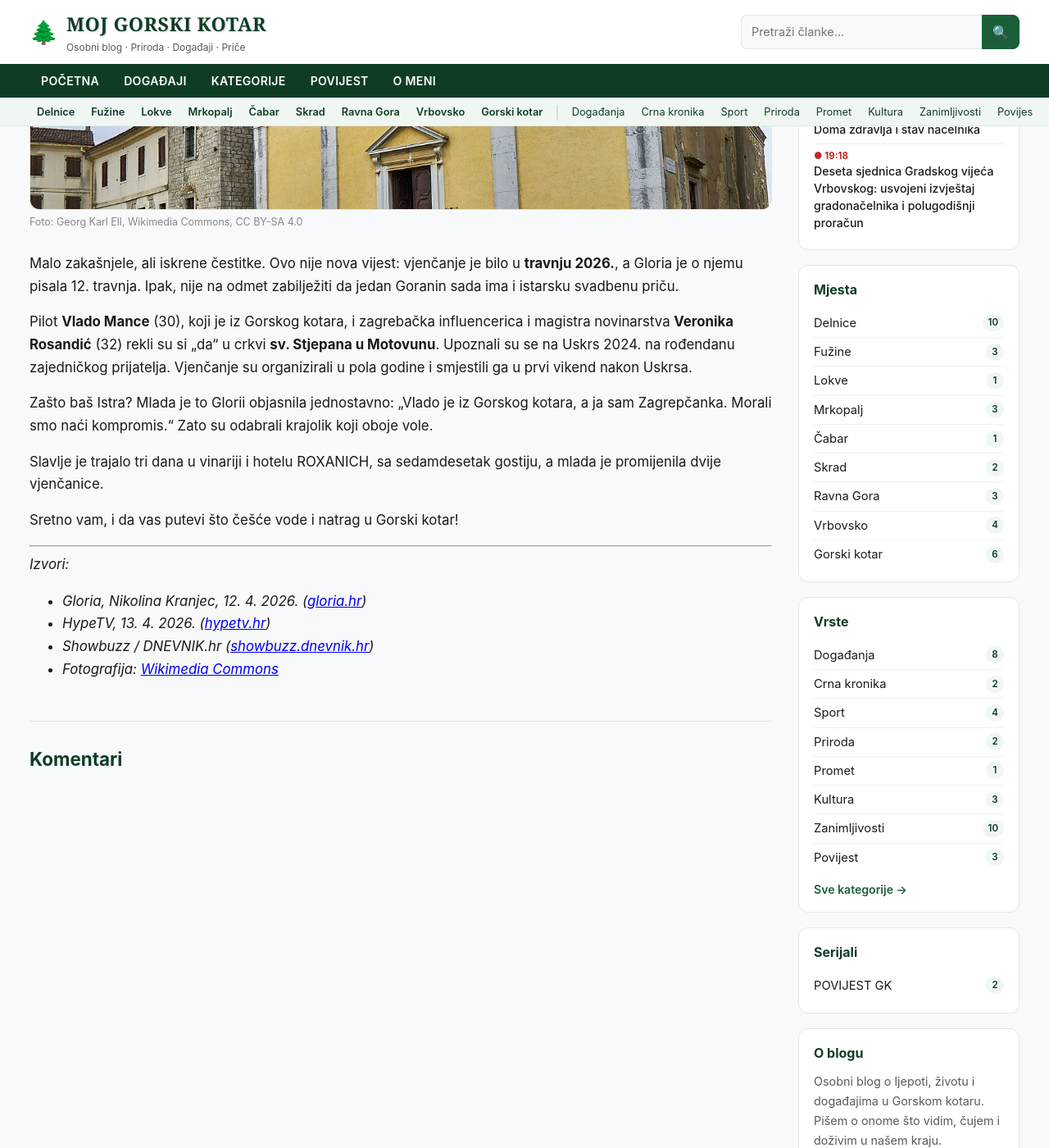
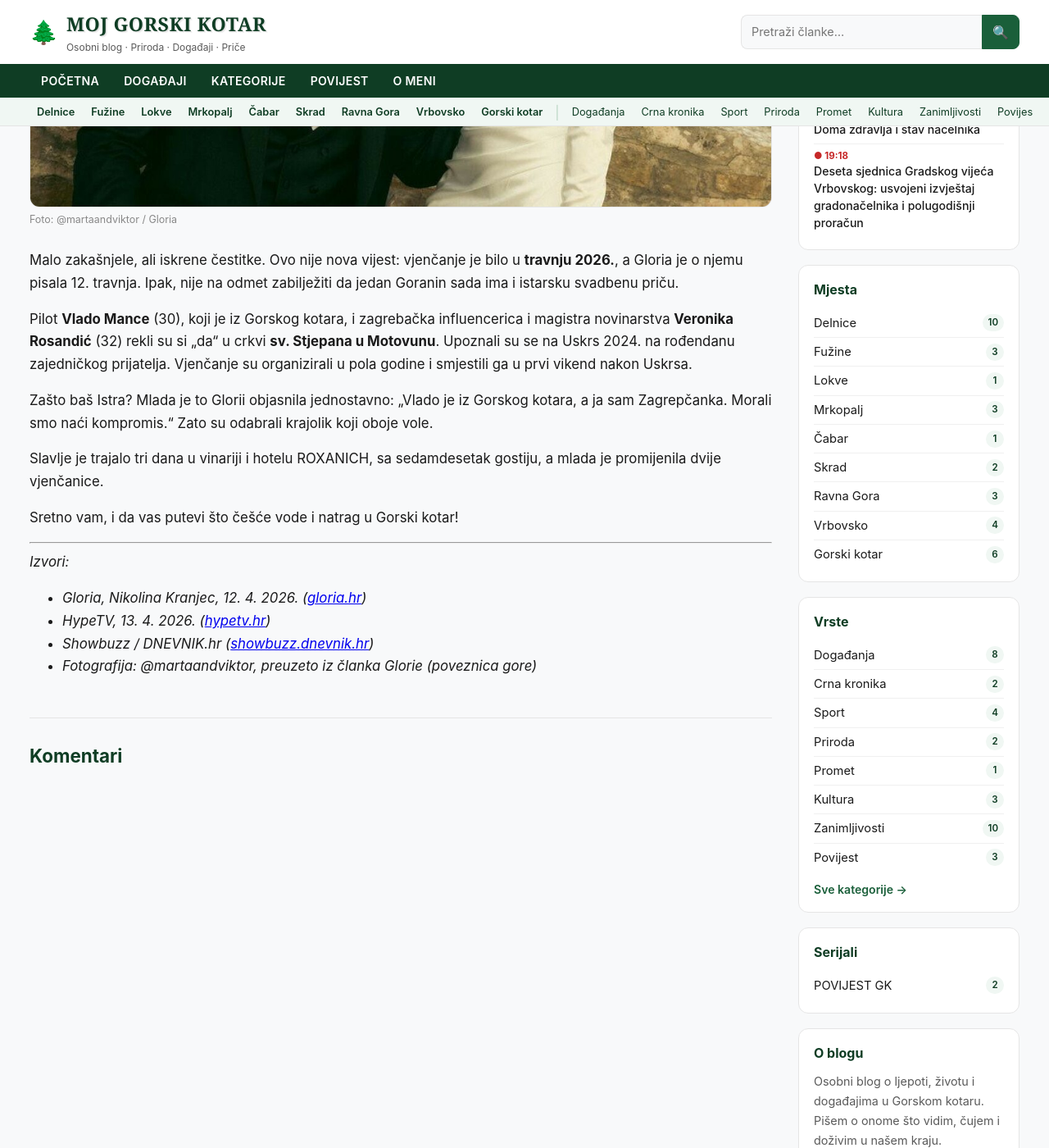
Before and after one commit to MojGK/gorski-kotar.info, a Jekyll site: the page built from _posts/2026-10-24-vjencanje-vlado-mance-veronika-rosandic-motovun.md, in a window 1280 px wide and 1400 px high, scrolled down 705 px. Shown: the whole window at 82% size. Built offline with Jekyll 4.4.1, drawn with Linux system fonts in a browser that asks for light colours; comment, search, counter and statistics services are not loaded.

Commit message:
Vjenčanje Mance-Rosandić: fotografija iz Glorie (@martaandviktor)

```diff
--- a/_posts/2026-10-24-vjencanje-vlado-mance-veronika-rosandic-motovun.md
+++ b/_posts/2026-10-24-vjencanje-vlado-mance-veronika-rosandic-motovun.md
@@ -6,9 +6,9 @@ location: Gorski kotar
 type: Zanimljivosti
 categories: [Gorski kotar, Zanimljivosti]
 excerpt: "Nije svježa vijest, ali je lijepa: u travnju 2026. pilot Vlado Mance iz Gorskog kotara i Veronika Rosandić vjenčali su se u crkvi sv. Stjepana u Motovunu."
-image: /assets/images/motovun-sv-stjepan.jpg
-image_alt: "Žuta fasada crkve sv. Stjepana i kameni zvonik na trgu u Motovunu"
-image_credit: "Foto: Georg Karl Ell, Wikimedia Commons, CC BY-SA 4.0"
+image: /assets/images/mance-rosandic-vjencanje.jpg
+image_alt: "Mladenci Vlado Mance i Veronika Rosandić na kamenom zidu iznad istarskih brežuljaka"
+image_credit: "Foto: @martaandviktor / Gloria"
 ---
 
 Malo zakašnjele, ali iskrene čestitke. Ovo nije nova vijest: vjenčanje je bilo u **travnju 2026.**, a Gloria je o njemu pisala 12. travnja. Ipak, nije na odmet zabilježiti da jedan Goranin sada ima i istarsku svadbenu priču.
@@ -28,4 +28,4 @@ Sretno vam, i da vas putevi što češće vode i natrag u Gorski kotar!
 - *Gloria, Nikolina Kranjec, 12. 4. 2026. ([gloria.hr](https://www.gloria.hr/scena/price/vjencanje-magistrice-novinarstva-i-pilota-u-srcu-istre-za-goste-zakupili-hotel-mlada-je-nosila-dvije-vjencanice-a-prvi-je-ples-otplesan-na-neocekivanu-pjesmu/480633))*
 - *HypeTV, 13. 4. 2026. ([hypetv.hr](https://hypetv.hr/2026/04/13/nakon-dvije-godine-veze-poznata-influencerica-izrekla-da-podijelila-i-vodic-za-buduce-mladenke/))*
 - *Showbuzz / DNEVNIK.hr ([showbuzz.dnevnik.hr](https://showbuzz.dnevnik.hr/celebrity/vjencali-su-se-veronika-rosandic-i-vlado-mance---974947.html))*
-- *Fotografija: [Wikimedia Commons](https://commons.wikimedia.org/wiki/File:Kroatien_Motovun_St._Stephanskirche.jpg)*
+- *Fotografija: @martaandviktor, preuzeto iz članka Glorie (poveznica gore)*
```
Also changed, not shown: assets/images/mance-rosandic-vjencanje.jpg (added), assets/images/motovun-sv-stjepan.jpg (deleted).
